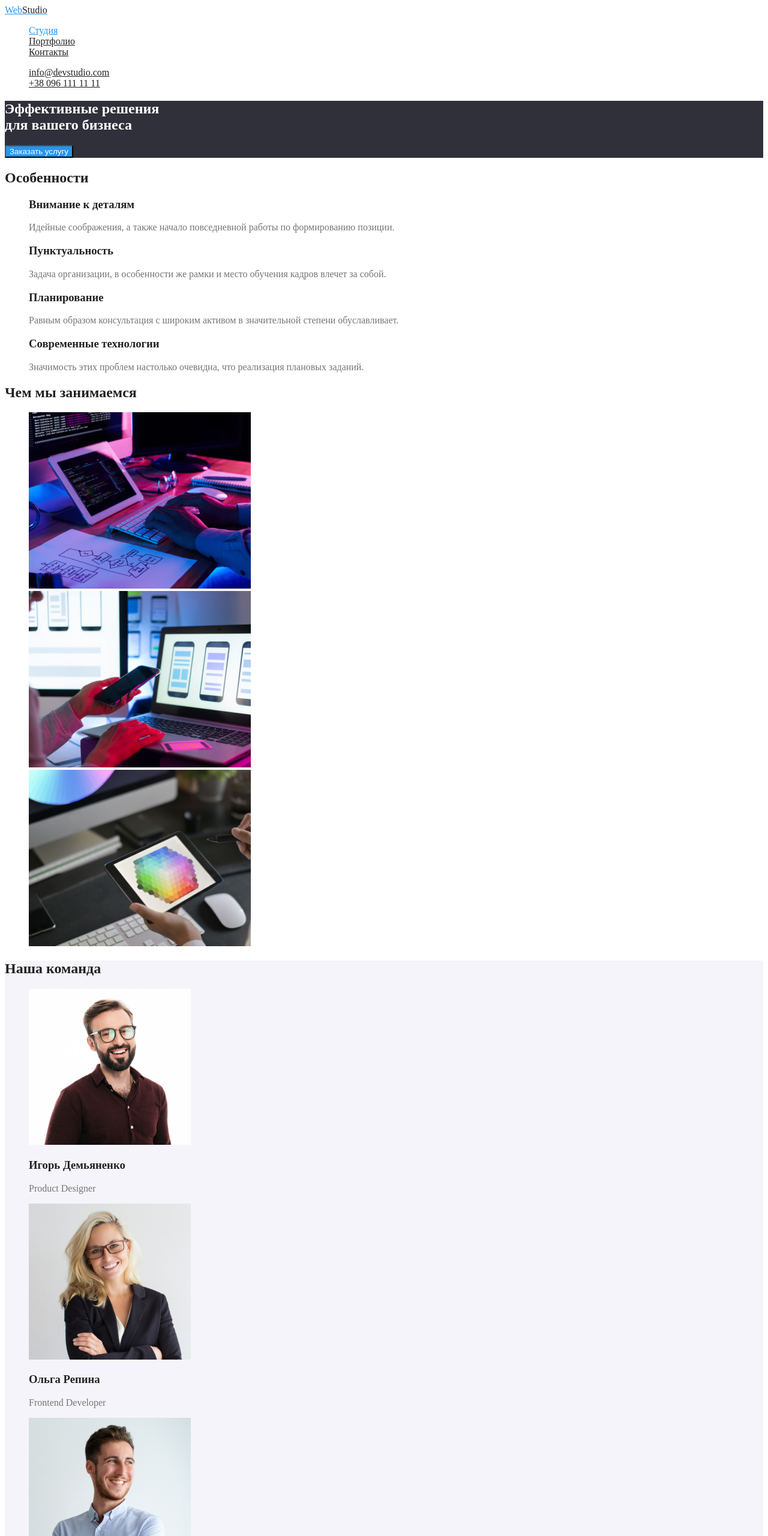
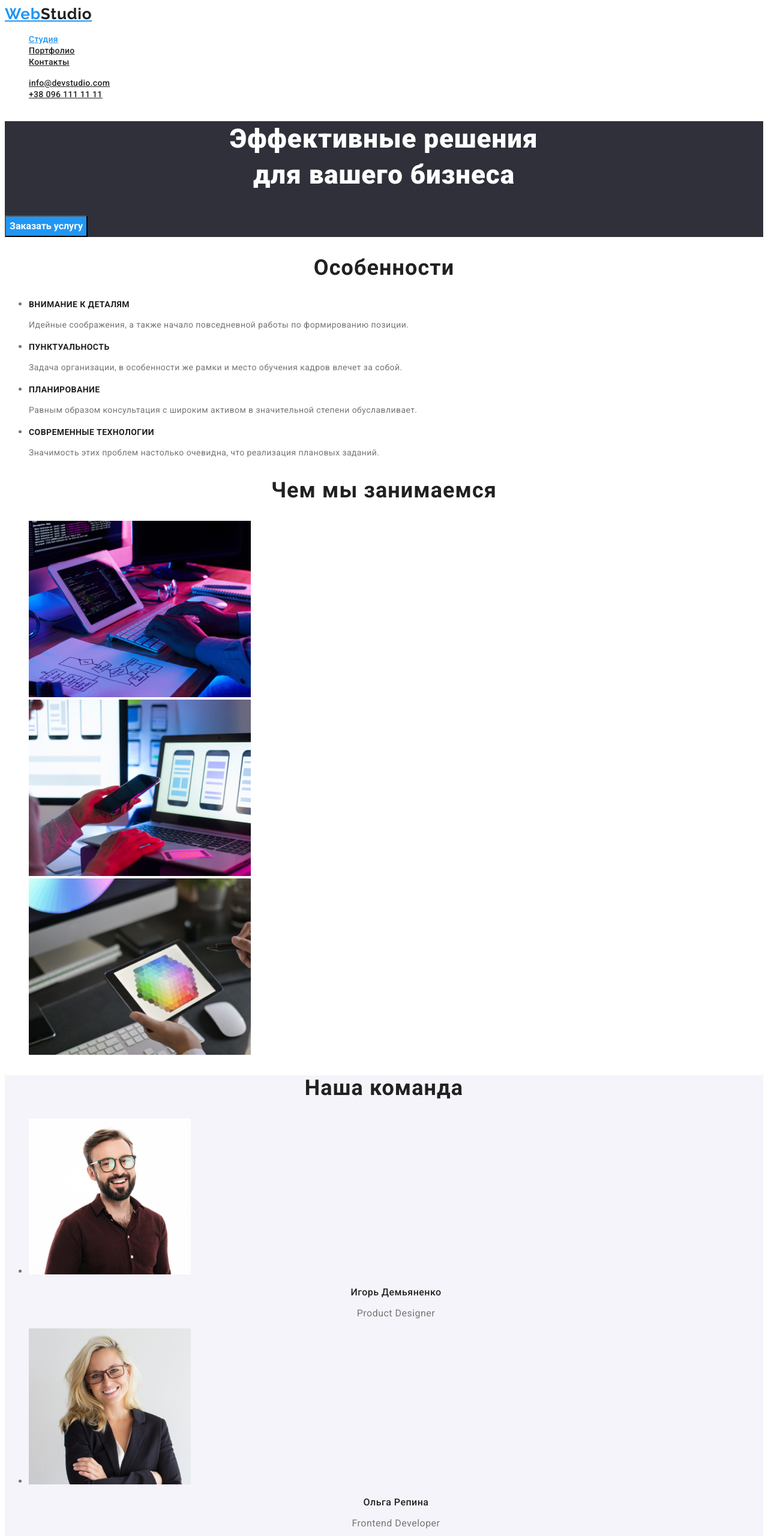
Before and after one commit to pomafess/goit-markup-hw-02, a plain HTML site: page index.html in a window 1280 px wide. Shown: the top 2560 px of the page at 60% size. Drawn offline with Linux system fonts and the light colour scheme.

Commit message:
Подключил к двум страницам используемые шрифты и стилизировал текстовые элементы (шрифт, размер, жирность

```diff
--- a/CSS/style.css
+++ b/CSS/style.css
@@ -18,6 +18,7 @@
 
 .body {
   color: var(--primery-text-color);
+  font-family: Roboto, sans-serif;
 }
 .list {
   list-style: none;
@@ -25,15 +26,24 @@
 /*шапка*/
 .page-header {
   background: var(--bcg-color-head);
+  letter-spacing: 0.02em;
 }
 .logo {
   color: var(--accent--color);
+  font-family: Raleway, sans-serif;
+  font-weight: 700;
+  font-size: 26px;
+  line-height: 1.19;
+  letter-spacing: 0.03em;
 }
 .logo-color {
   color: var(--logo-text-collor);
 }
 .site-nav .link {
   color: var(--titel-text-collor);
+  font-weight: 500;
+  font-size: 14px;
+  line-height: 1.2;
 }
 .site-nav .link:hover,
 .site-nav .link:focus {
@@ -44,6 +54,9 @@
 }
 .auth-nav .link {
   color: var(--titel-text-collor);
+  font-weight: 500;
+  font-size: 14px;
+  line-height: 1.2;
 }
 .auth-nav .link:hover,
 .auth-nav .link:focus {
@@ -52,20 +65,49 @@
 /*герой*/
 .hero {
   background: var(--bcg-color-hero);
+  letter-spacing: 0.06em;
 }
 .hero-titel {
   color: var(--hero-text-color);
+  font-style: normal;
+  font-weight: 900;
+  font-size: 44px;
+  line-height: 1.36;
+  text-align: center;
 }
 .button {
   color: var(--hero-text-color);
   background: var(--bcg-color-button);
+  font-family: Roboto;
+  font-weight: 700;
+  font-size: 16px;
+  line-height: 1.9;
+  display: flex;
+  align-items: center;
+  text-align: center;
 }
 /*Особенности*/
 .section-titel {
   color: var(--titel-text-collor);
+  font-weight: 700;
+  font-size: 36px;
+  line-height: 1.17;
+  text-align: center;
+  letter-spacing: 0.03em;
 }
 .feature-list .titel {
   color: var(--titel-text-collor);
+  font-weight: 700;
+  font-size: 14px;
+  line-height: 1.14;
+  letter-spacing: 0.03em;
+  text-transform: uppercase;
+}
+.feature-list p {
+  font-weight: 400;
+  font-size: 14px;
+  line-height: 1.71;
+  letter-spacing: 0.03em;
 }
 /*наша команда*/
 .section-team {
@@ -73,10 +115,27 @@
 }
 .team-list .titel {
   color: var(--titel-text-collor);
+  font-weight: 500;
+  font-size: 16px;
+  line-height: 1.19;
+  text-align: center;
+  letter-spacing: 0.03em;
+}
+.team-list p {
+  font-weight: 400;
+  font-size: 16px;
+  line-height: 1.19;
+  text-align: center;
+  letter-spacing: 0.03em;
 }
 /*подвал*/
 .footer {
   background: var(--bcg-color-footer);
+
+  font-weight: 400;
+  font-size: 14px;
+  line-height: 1.71;
+  letter-spacing: 0.03em;
 }
 .footer .logo-color {
   color: #ffffff;
@@ -89,9 +148,18 @@
 }
 
 /*portfolio.html*/
+.portfolio-main {
+  background: #e5e5e5;
+  letter-spacing: 0.03em;
+}
 .filter-botton {
   background: var(--bcg-filter-botton);
   color: var(--text-filter-botton);
+  font-family: Roboto;
+  font-weight: 500;
+  font-size: 16px;
+  line-height: 1.62;
+  text-align: center;
 }
 .filter-botton:hover,
 .filter-botton:focus {
@@ -100,4 +168,13 @@
 }
 .projects .titel {
   color: var(--titel-text-collor);
+  font-weight: 700;
+  font-size: 18px;
+  line-height: 2;
+  letter-spacing: 0.06em;
 }
+.projects .text {
+  font-weight: 400;
+  font-size: 16px;
+  line-height: 1.87;
+}
--- a/index.html
+++ b/index.html
@@ -4,6 +4,7 @@
     <meta charset="UTF-8">
     <meta name="viewport" content="width=device-width, initial-scale=1.0">
     <title>Главная</title>
+    <link href="https://fonts.googleapis.com/css2?family=Raleway:wght@700&family=Roboto:wght@400;500;700;900&display=swap" rel="stylesheet">
     <link rel="stylesheet" href="./CSS/style.css">
 </head>
 <body class="body">
@@ -32,7 +33,7 @@
     <!--Особенности-->
     <section>
         <h2 class="section-titel">Особенности</h2>
-        <ul class="feature-list list">
+        <ul class="feature-list">
         <li>
             <h3 class="titel">Внимание к деталям</h3>
             <p>Идейные соображения,
@@ -75,7 +76,7 @@
     <!--Наша команда-->
     <section class="section-team">
         <h2 class="section-titel">Наша команда</h2>
-        <ul class="team-list list">
+        <ul class="team-list">
             <li>
                 <img src="./img/teamcard1.jpg" alt="Фото Игорь Демьяненко" width="270" />
                 <h3 class="titel">Игорь Демьяненко</h3>
```
Also changed, not shown: portfolio.html (+13 -11 lines).
